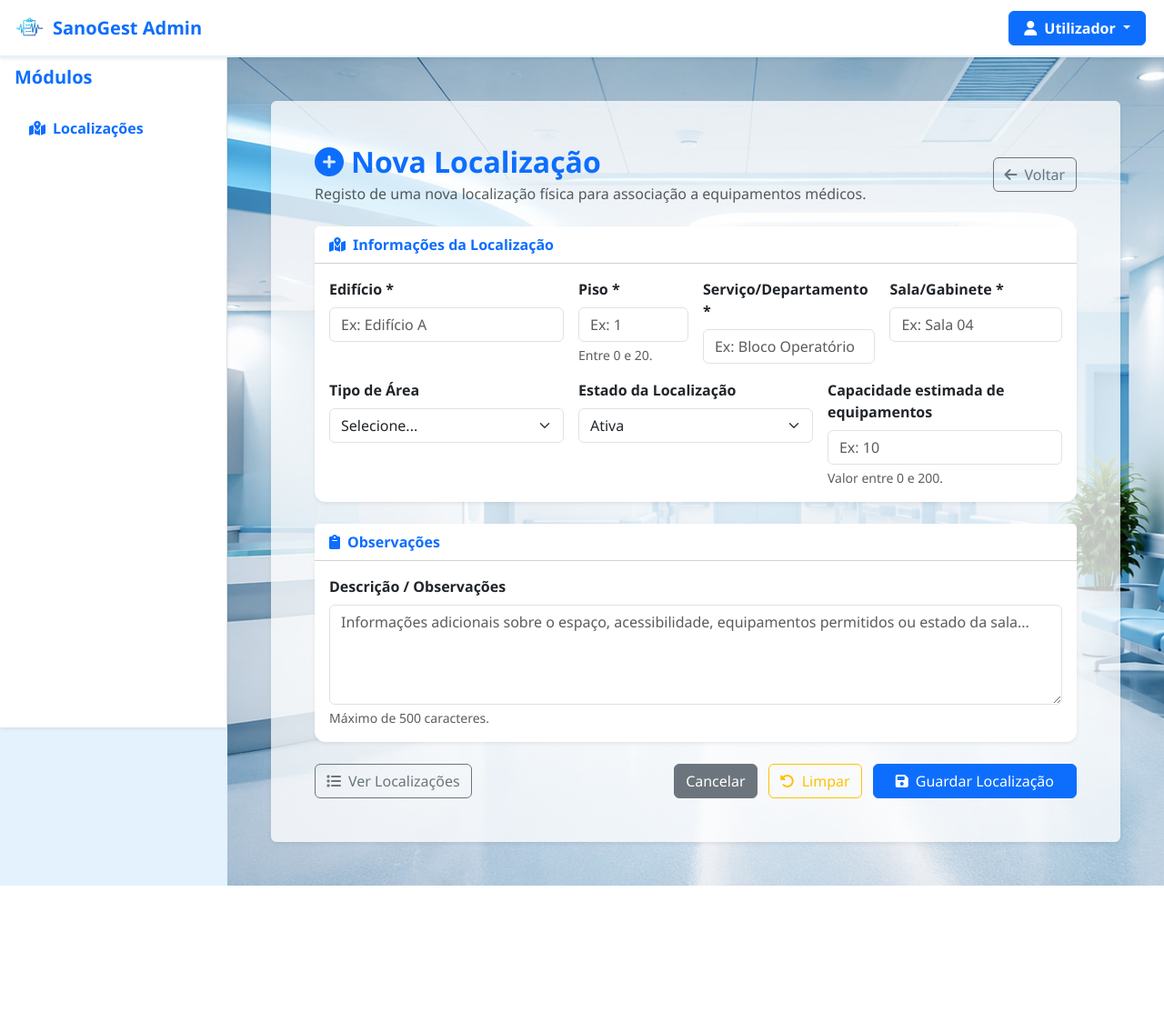
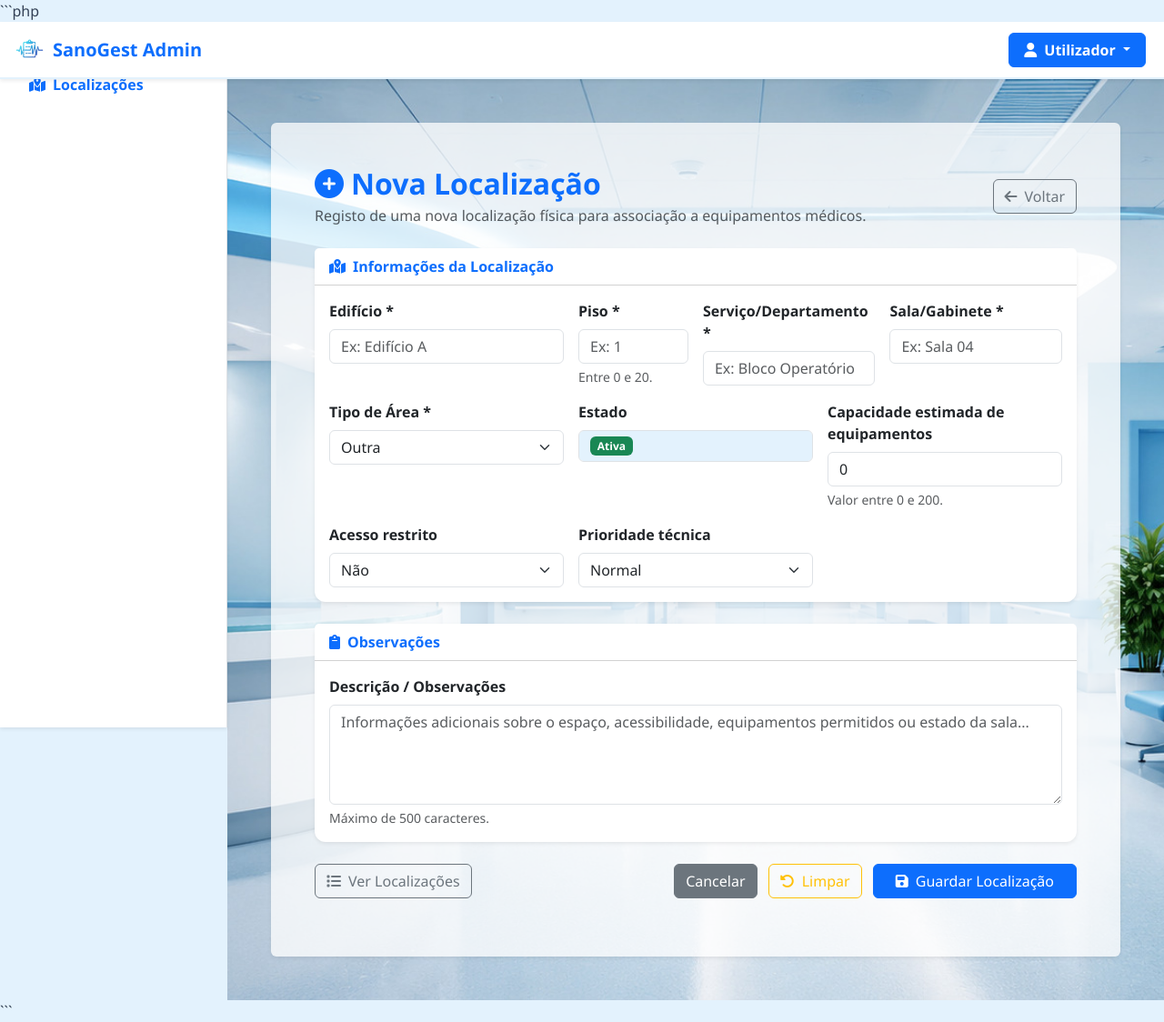
Before and after one commit to franciscopedrosacarneiro-star/SanoGest, a PHP site: page /views/localizacoes/novo.php in a window 1280 px wide. Shown: the whole page at 91% size. Before the commit the page ends 974 px from the top, so only its background shows below. Run offline with PHP 8.4, Linux system fonts and the light colour scheme; the visitor is signed in with stand-in values (Sample User, id 1).

Commit message:
Nova localizacao php

````diff
--- a/private/views/localizacoes/novo.php
+++ b/private/views/localizacoes/novo.php
@@ -1,8 +1,27 @@
+```php
 <?php
 
 require_once __DIR__ . '/../../includes/funcoes.php';
+require_once __DIR__ . '/../../includes/database.php';
 
 redirect_if_not_logged();
+
+$erro = '';
+
+if ($_SERVER['REQUEST_METHOD'] === 'POST') {
+    $dados = recolher_dados_localizacao_post();
+
+    if (!validar_dados_localizacao($dados)) {
+        $erro = 'Preenche corretamente todos os campos obrigatórios.';
+    } else {
+        try {
+            $id_localizacao = criar_localizacao($pdo, $dados);
+            redirecionar('consultar.php?id_localizacao=' . $id_localizacao);
+        } catch (PDOException $e) {
+            $erro = 'Erro ao guardar a localização.';
+        }
+    }
+}
 
 ?>
 <!DOCTYPE html>
@@ -11,13 +30,13 @@ redirect_if_not_logged();
     <meta charset="UTF-8">
     <meta name="viewport" content="width=device-width, initial-scale=1.0">
     <title>SanoGest | Nova Localização</title>
+
     <link rel="stylesheet" href="../../../assets/css/bootstrap.min.css">
     <link rel="stylesheet" href="../../../assets/css/1240881.css">
     <link rel="stylesheet" href="../../../assets/fontawesome/all.min.css">
     <link rel="shortcut icon" href="../../../assets/img/logo 125.png" type="image/png">
+</head>
 
-
-</head>
 <body class="bg-light">
 
 <nav class="navbar navbar-expand-lg navbar-light bg-white shadow-sm sticky-top" style="z-index: 1030 !important; padding-left: 0px !important; padding-right: 0px !important;">
@@ -44,13 +63,16 @@ redirect_if_not_logged();
                        aria-expanded="false">
                         <i class="fa-solid fa-user me-2"></i>Utilizador
                     </a>
+
                     <ul class="dropdown-menu dropdown-menu-end shadow-sm border-0 mt-2" aria-labelledby="menuUtilizador">
                         <li>
-                            <a class="dropdown-item py-2" href="../../../private/views/perfil/alterar-senha.html">
+                            <a class="dropdown-item py-2" href="../../../private/views/perfil/alterar-senha.php">
                                 <i class="fa-solid fa-key me-2 text-muted"></i>Trocar palavra-passe
                             </a>
                         </li>
+
                         <li><hr class="dropdown-divider"></li>
+
                         <li>
                             <a class="dropdown-item py-2 text-danger" href="../../../private/logout.php">
                                 <i class="fa-solid fa-right-from-bracket me-2"></i>Sair
@@ -64,12 +86,16 @@ redirect_if_not_logged();
 
     </div>
 </nav>
+
 <div>
     <nav class="bg-white border-end shadow-sm sidebar-fixa">
         <div class="p-3">
-            <h5 class="text-primary fw-bold mb-4">Módulos</h5>
             <ul class="nav nav-pills flex-column mb-auto">
-                <li><a href="localizacoes.html" class="nav-link text-dark"><i class="fa-solid fa-map-location-dot me-2"></i>Localizações</a></li>
+                <li>
+                    <a href="localizacoes.php" class="nav-link text-dark">
+                        <i class="fa-solid fa-map-location-dot me-2"></i>Localizações
+                    </a>
+                </li>
             </ul>
         </div>
     </nav>
@@ -82,17 +108,25 @@ redirect_if_not_logged();
                     <h2 class="text-primary fw-bold mb-1">
                         <i class="fa-solid fa-plus-circle me-2"></i>Nova Localização
                     </h2>
+
                     <p class="text-muted mb-0">
                         Registo de uma nova localização física para associação a equipamentos médicos.
                     </p>
                 </div>
 
-            <a href="localizacoes.html" class="btn btn-outline-secondary">
+                <a href="localizacoes.php" class="btn btn-outline-secondary">
                     <i class="fa-solid fa-arrow-left me-2"></i>Voltar
                 </a>
             </div>
 
-        <form action="processar_nova_localizacao.php" method="POST">
+            <form action="novo.php" method="POST" novalidate>
+
+                <?php if (!empty($erro)): ?>
+                    <div class="alert alert-danger">
+                        <i class="fa-solid fa-circle-exclamation me-2"></i>
+                        <?= htmlspecialchars($erro) ?>
+                    </div>
+                <?php endif; ?>
 
                 <div class="card shadow-sm border-0 mb-4">
                     <div class="card-header bg-white fw-bold text-primary">
@@ -162,8 +196,8 @@ redirect_if_not_logged();
                             </div>
 
                             <div class="col-md-4">
-                            <label class="form-label fw-bold">Tipo de Área</label>
-                            <select class="form-select" name="tipo_area">
+                                <label class="form-label fw-bold">Tipo de Área *</label>
+                                <select class="form-select" name="tipo_area" required>
                                     <option value="">Selecione...</option>
                                     <option>Área Crítica</option>
                                     <option>Diagnóstico</option>
@@ -171,18 +205,18 @@ redirect_if_not_logged();
                                     <option>Laboratório</option>
                                     <option>Armazém</option>
                                     <option>Administrativa</option>
-                                <option>Outra</option>
+                                    <option selected>Outra</option>
                                 </select>
                             </div>
 
                             <div class="col-md-4">
-                            <label class="form-label fw-bold">Estado da Localização</label>
-                            <select class="form-select" name="estado">
-                                <option selected>Ativa</option>
-                                <option>Inativa</option>
-                                <option>Em obras</option>
-                                <option>Indisponível</option>
-                            </select>
+                                <label class="form-label fw-bold">Estado</label>
+
+                                <input type="hidden" name="estado" value="Ativa">
+
+                                <div class="form-control bg-light">
+                                    <span class="badge bg-success">Ativa</span>
+                                </div>
                             </div>
 
                             <div class="col-md-4">
@@ -191,11 +225,28 @@ redirect_if_not_logged();
                                     type="number"
                                     class="form-control"
                                     name="capacidade_equipamentos"
-                                placeholder="Ex: 10"
+                                    value="0"
                                     min="0"
                                     max="200"
                                 >
                                 <div class="form-text">Valor entre 0 e 200.</div>
+                            </div>
+
+                            <div class="col-md-4">
+                                <label class="form-label fw-bold">Acesso restrito</label>
+                                <select class="form-select" name="acesso_restrito">
+                                    <option>Sim</option>
+                                    <option selected>Não</option>
+                                </select>
+                            </div>
+
+                            <div class="col-md-4">
+                                <label class="form-label fw-bold">Prioridade técnica</label>
+                                <select class="form-select" name="prioridade_tecnica">
+                                    <option selected>Normal</option>
+                                    <option>Alta</option>
+                                    <option>Crítica</option>
+                                </select>
                             </div>
 
                         </div>
@@ -221,12 +272,12 @@ redirect_if_not_logged();
                 </div>
 
                 <div class="d-flex justify-content-between align-items-center mt-4">
-                <a href="localizacoes.html" class="btn btn-outline-secondary">
+                    <a href="localizacoes.php" class="btn btn-outline-secondary">
                         <i class="fa-solid fa-list me-2"></i>Ver Localizações
                     </a>
 
                     <div>
-                    <a href="localizacoes.html" class="btn btn-secondary me-2">
+                        <a href="localizacoes.php" class="btn btn-secondary me-2">
                             Cancelar
                         </a>
 
@@ -250,3 +301,4 @@ redirect_if_not_logged();
 
 </body>
 </html>
+```
````
Lines whose indentation alone changed are shown as unchanged.
